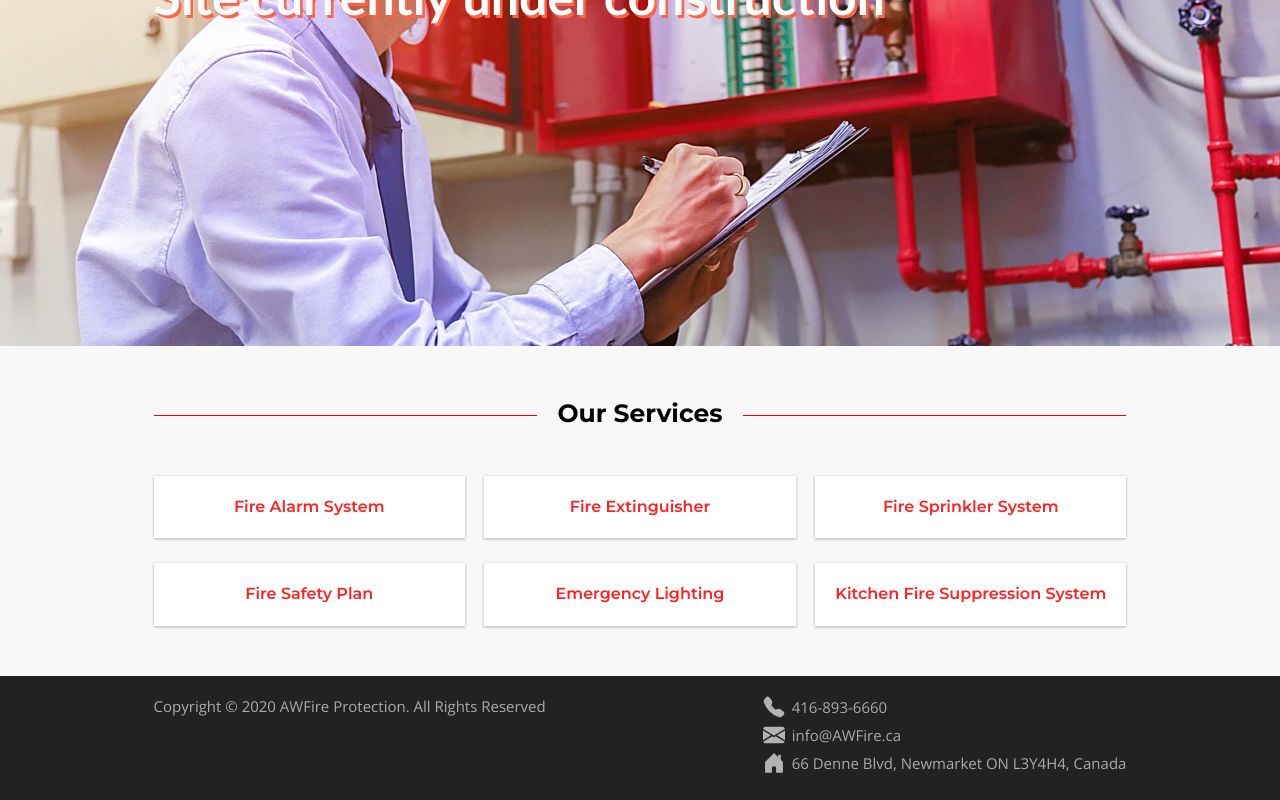
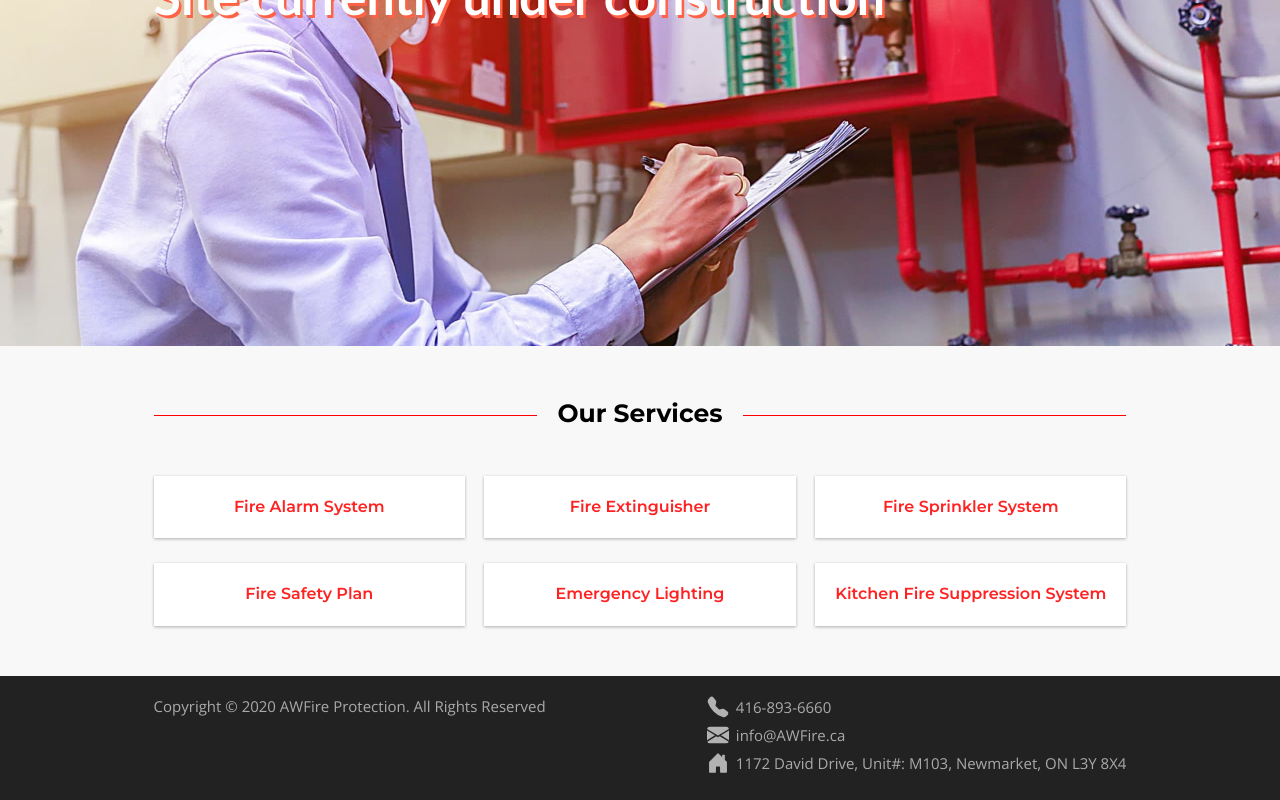
Before and after one commit to jerry7i/awfire, a React (Create React App) app: page / in a window 1280 px wide. Shown: the part 454-1254 px from the top of the page. Built offline with nearby package versions, Linux system fonts and the light colour scheme.

Commit message:
update address

```diff
--- a/src/components/Footer.js
+++ b/src/components/Footer.js
@@ -64,7 +64,7 @@ const Footer = () => (
         </FooterText>
         <FooterText>
           <ContactIcon src={houseIcon} />
-          66 Denne Blvd, Newmarket ON L3Y4H4, Canada
+          1172 David Drive, Unit#: M103, Newmarket, ON L3Y 8X4
         </FooterText>
       </div>
     </FooterContentWrapper>
```
Also changed, not shown: 1 other file (tests, documents, lock files or other folders).
